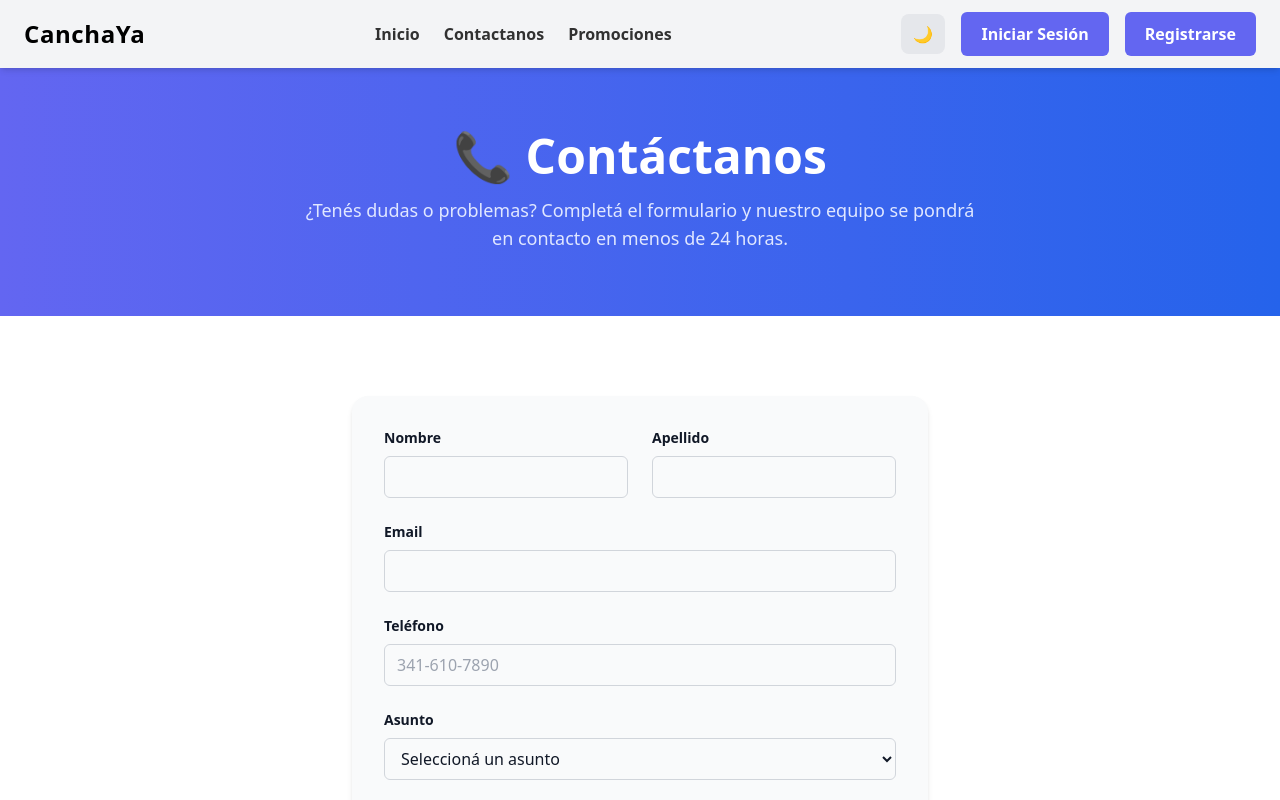
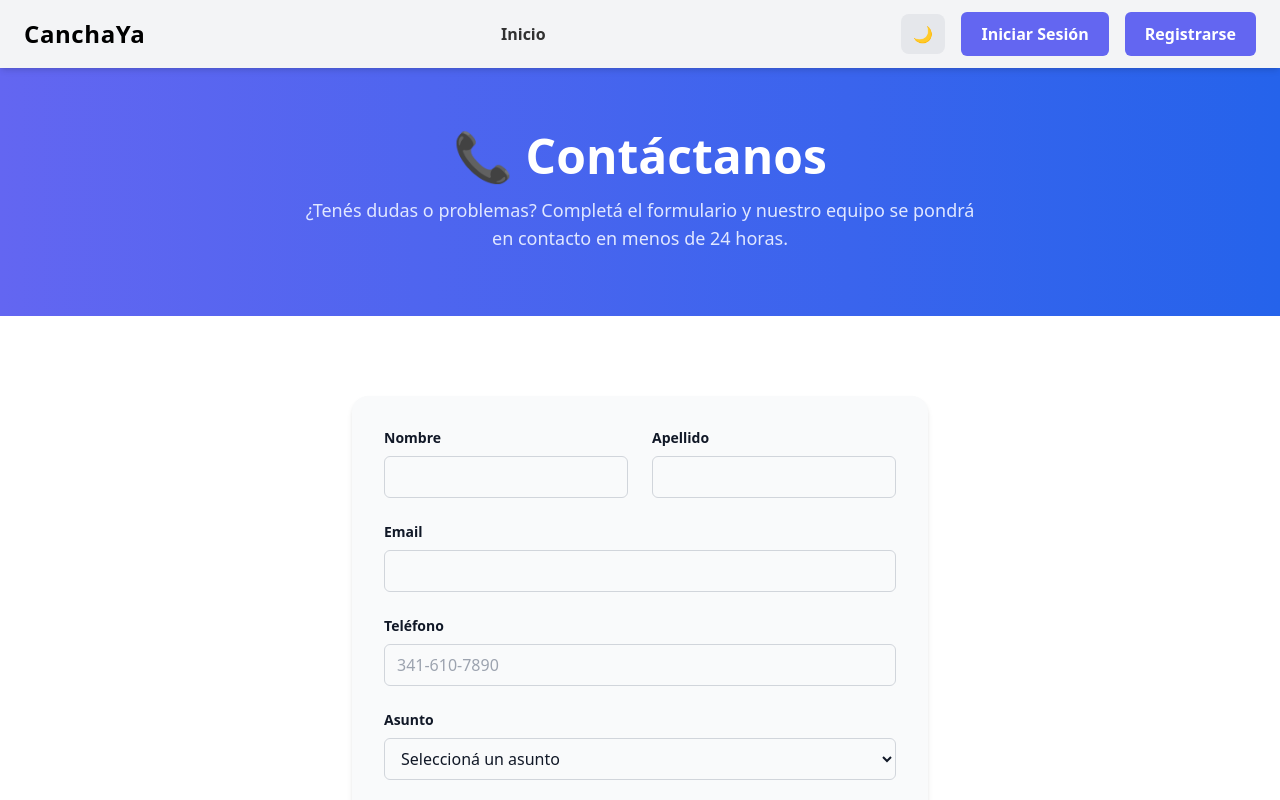
Before and after one commit to LuigiMarconiFavini/TPI_PROG3, a React (Vite) app in the folder CanchaYa/: page /contact in a window 1280 px wide. Shown: the top 800 px of the page. Built offline with nearby package versions, Linux system fonts and the light colour scheme.

Commit message:
protegi botones con roles autorizados del navbar

```diff
--- a/CanchaYa/src/components/navbar/Navbar.jsx
+++ b/CanchaYa/src/components/navbar/Navbar.jsx
@@ -27,13 +27,7 @@ const Navbar = () => {
             Inicio
           </Link>
 
-          <Link
-            to="/contact"
-            className="hover:underline hover:underline-offset-4"
-          >
-            Contactanos
-          </Link>
-
+          {/* Mi Perfil visible para todos los roles que estén logueados */}
           {loggedIn && (
             <Link
               to="/my-profile"
@@ -43,6 +37,16 @@ const Navbar = () => {
             </Link>
           )}
 
+          {/* Solo users normales */}
+          {role === "user" && (
+            <>
+              <Link
+                to="/contact"
+                className="hover:underline hover:underline-offset-4"
+              >
+                Contactanos
+              </Link>
+
               <Link
                 to={loggedIn ? "/promotions/private" : "/promotions"}
                 className="hover:underline hover:underline-offset-4"
@@ -50,48 +54,50 @@ const Navbar = () => {
                 {loggedIn ? "Mis Promociones" : "Promociones"}
               </Link>
 
-          {loggedIn && role === "user" && (
               <Link
                 to="/reservations"
                 className="hover:underline hover:underline-offset-4"
               >
                 Mis Reservas
               </Link>
+            </>
           )}
 
+          {/* Solo admins y sysadmins */}
           {(role === "admin" || role === "sysadmin") && (
+            <>
               <button
                 onClick={() => setOpenNewCourt(true)}
                 className="ml-2 rounded-md bg-green-500 text-white px-4 py-2 hover:bg-green-600 font-semibold transition duration-200"
               >
                 Nueva Cancha
               </button>
-          )}
 
               {role === "sysadmin" && (
+                <>
                   <Link
                     to="/all-users"
                     className="text-red-500 hover:underline hover:underline-offset-4"
                   >
                     Ver Usuarios
                   </Link>
-          )}
-          {role === "sysadmin" && (
+
                   <Link
                     to="/all-canchas"
                     className="text-red-500 hover:underline hover:underline-offset-4"
                   >
                     Ver Canchas
                   </Link>
+                </>
               )}
 
-          {(role === "admin" || role === "sysadmin") && (
               <Link
                 to="/all-reservas"
                 className="text-red-500 hover:underline hover:underline-offset-4"
               >
                 Ver Reservas
               </Link>
+            </>
           )}
         </div>
 
```
Lines whose indentation alone changed are shown as unchanged.
